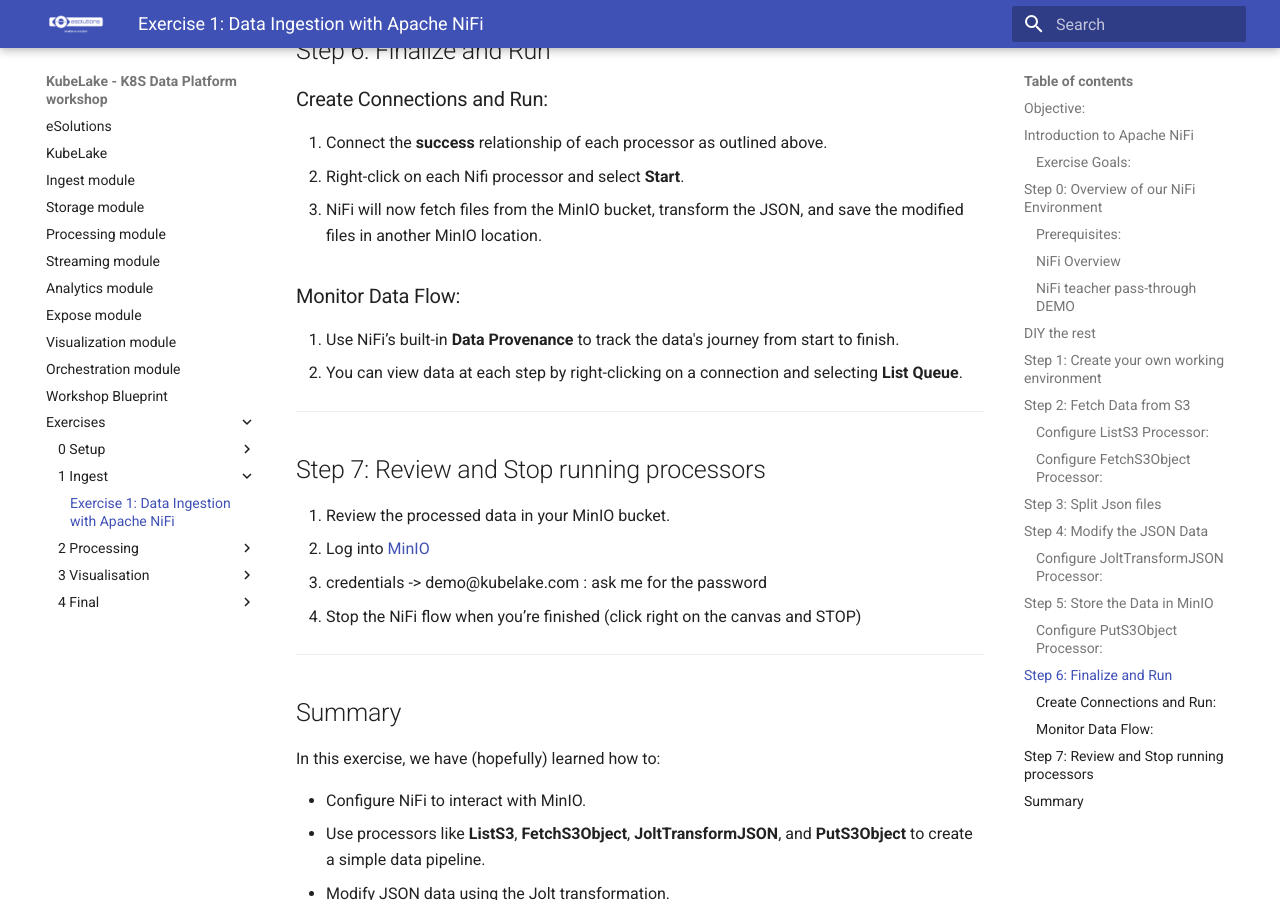
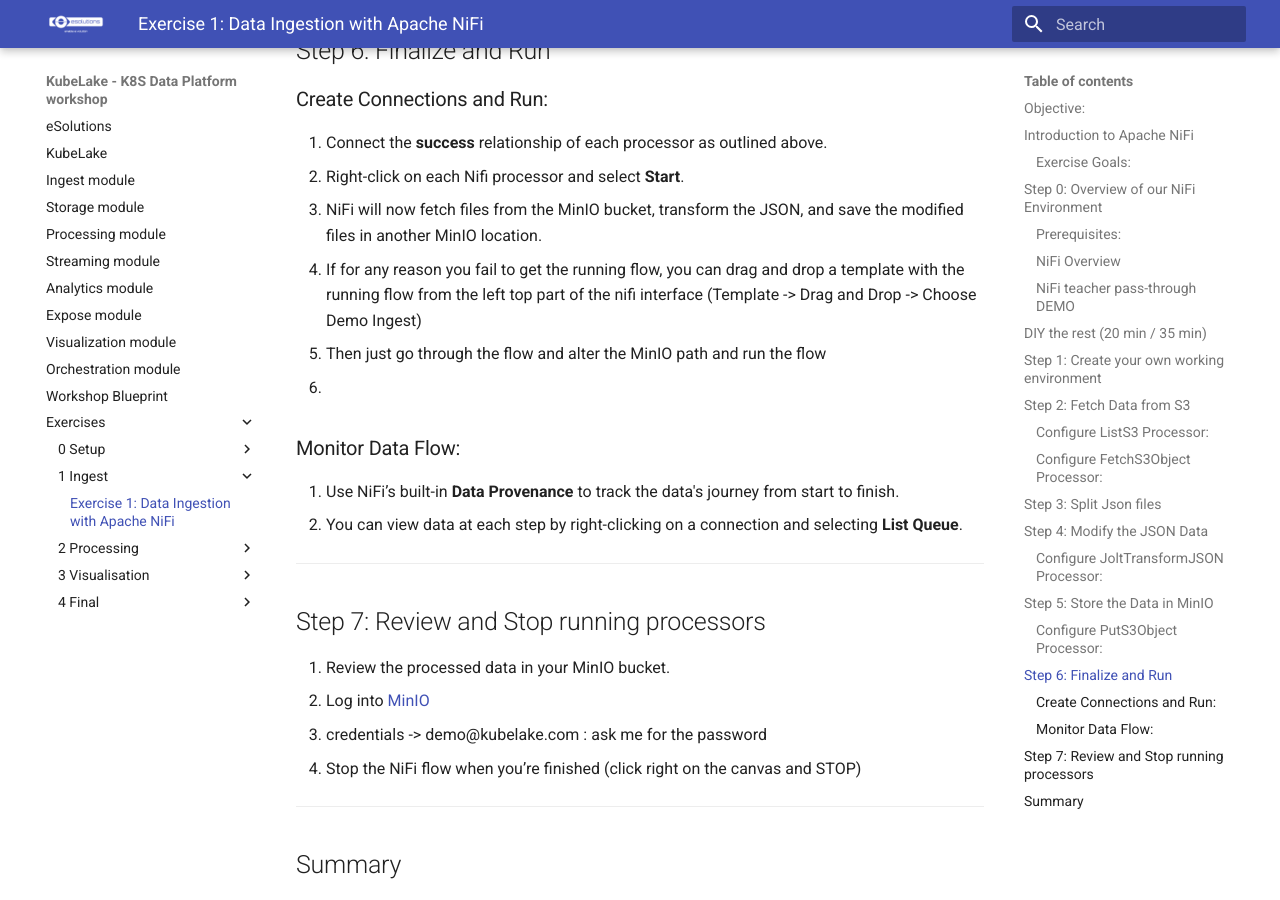
Before and after one commit to eSolutionsTech/kubelake-bdw-2024, an MkDocs documentation site: the page built from docs/exercises/1-Ingest/workshop.md, in a window 1280 px wide and 900 px high, scrolled down 5218 px. Built offline with MkDocs 1.6.1 and Material for MkDocs 9.7.7, drawn with Linux system fonts in a browser that asks for light colours; some of the changed text lies outside the part shown.

```diff
--- a/docs/exercises/1-Ingest/workshop.md
+++ b/docs/exercises/1-Ingest/workshop.md
@@ -96,7 +96,7 @@ In this exercise, we'll use the following NiFi processors:
 [Nifi](https://nifi.dev1.kubelake.com)
 
 
-## DIY the rest
+## DIY the rest (20 min / 35 min)
 
 - Log into [Nifi](https://nifi.dev1.kubelake.com)
 - credentials : demo@kubelake.com - ask me for the password
@@ -180,7 +180,10 @@ In this exercise, we'll use the following NiFi processors:
 1. Connect the **success** relationship of each processor as outlined above.
 2. Right-click on each Nifi processor and select **Start**.
 3. NiFi will now fetch files from the MinIO bucket, transform the JSON, and save the modified files in another MinIO location.
-
+4. If for any reason you fail to get the running flow, you can drag and drop a template with the running flow from the
+left top part of the nifi interface (Template -> Drag and Drop -> Choose Demo Ingest)
+5. Then just go through the flow and alter the MinIO path and run the flow
+6.
 ### Monitor Data Flow:
 
 1. Use NiFi’s built-in **Data Provenance** to track the data's journey from start to finish.
```
